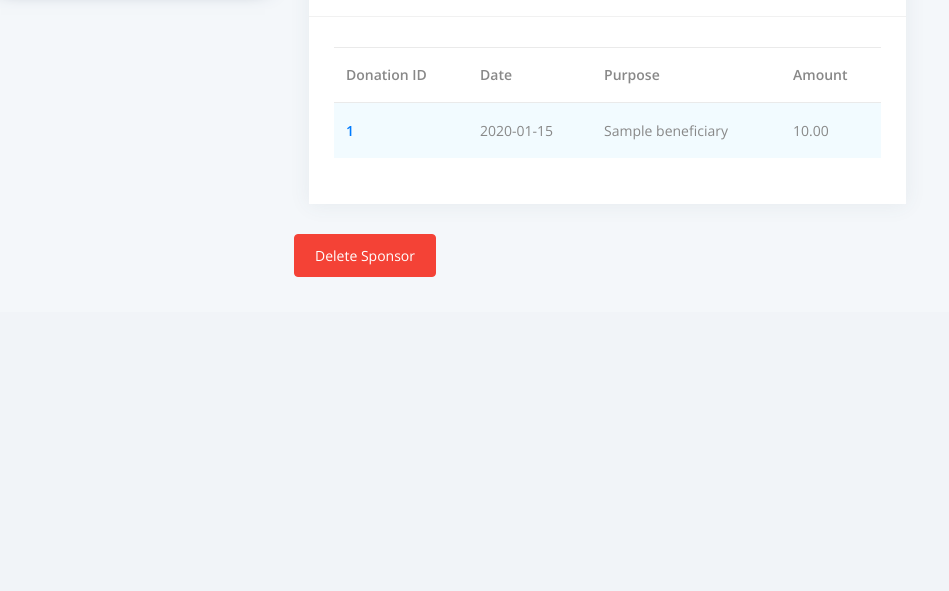
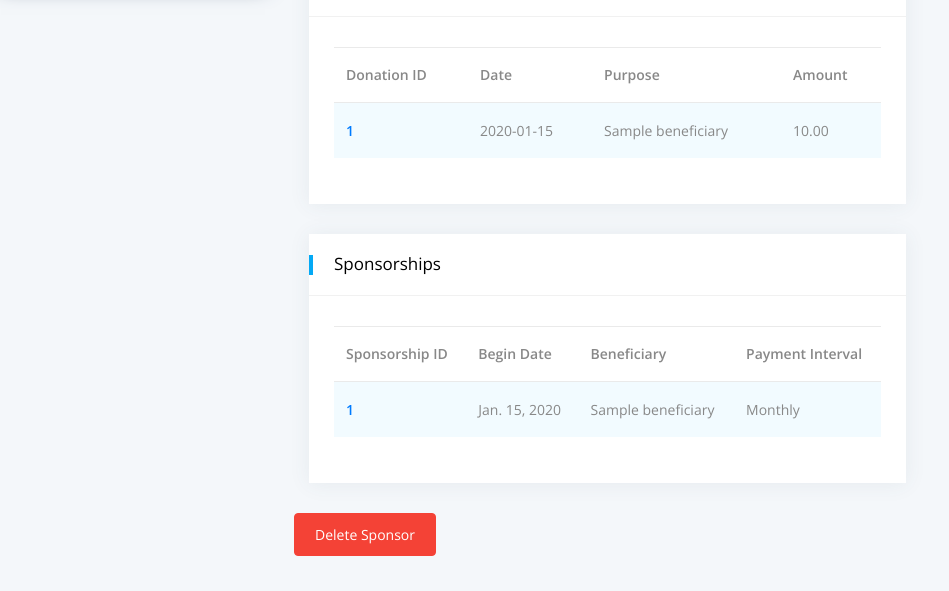
Before and after one commit to Mountain-of-Hope/advocate, a Django app: page /sponsor/1 in a window 1280 px wide. Shown: the part 815-1406 px from the top of the page, without its empty margins (0-949 px from the left). Before the commit the page ends 1092 px from the top, so only its background shows below. Run offline with Django 3.2, Linux system fonts and the light colour scheme; a user stored in the database is signed in; tables that the repository leaves empty hold one stand-in row (values such as "Sample post"); some libraries are stand-ins or nearby versions.

Commit message:
add sponsorship details on sponsor page

```diff
--- a/apps/home/views.py
+++ b/apps/home/views.py
@@ -374,6 +374,7 @@ def Group_Detail(request, id):
 def Sponsor_Detail(request, id):
     donor = Donor.objects.get(id=id)
     template = loader.get_template('home/sponsor.html')
+    sponsorships = Sponsorship.objects.filter(donor=donor)
     donations = Donation.objects.filter(donor=donor)
 
 
@@ -396,6 +397,7 @@ def Sponsor_Detail(request, id):
     context = {
         'sponsor':donor,
         'donations':donations,
+        'sponsorships': sponsorships,
         'form': donorform,
     }
     return HttpResponse(template.render(context, request))
--- a/apps/templates/home/sponsor.html
+++ b/apps/templates/home/sponsor.html
@@ -67,6 +67,48 @@
                                             </div>
                                         </div>
                                     </div>
+                                    <div class="col-xl-12">
+                                        <div class="card">
+                                            <div class="card-header">
+                                                <h5>Sponsorships</h5>
+                                            </div>
+                                            <div class="card-block table-border-style">
+                                                <div class="table-responsive">
+                                                    <table class="table table-striped">
+                                                        <thead>
+                                                            <tr>
+                                                                <th>Sponsorship ID</th>
+                                                                <th>Begin Date</th>
+                                                                <th>Beneficiary</th>
+                                                                <th>Payment Interval</th>
+                                                            </tr>
+                                                        </thead>
+                                                        <tbody>
+
+                                                            {% for sponsorship in sponsorships %}
+                                                                <tr>
+                                                                    <th scope="row"><a href="../sponsorship/{{sponsorship.id}}">{{sponsorship.id}}</a></th>
+                                                                    <td>{{sponsorship.begin_date}}</td>
+                                                                    <td>{{sponsorship.beneficiary}}</td>
+                                                                    {% if sponsorship.payment_interval == 1 %}
+                                                                        <td>Monthly</td>
+                                                                    {% elif sponsorship.payment_interval == 3 %}
+                                                                        <td>Quarterly</td>
+                                                                     {% elif sponsorship.payment_interval == 6 %}
+                                                                        <td>Biannual</td>
+                                                                    {% elif sponsorship.payment_interval == 12 %}
+                                                                        <td>Yearly</td>
+                                                                     {%endif%}
+
+                                                                </tr>
+                                                            {% endfor %}
+
+                                                        </tbody>
+                                                    </table>
+                                                </div>
+                                            </div>
+                                        </div>
+                                    </div>
 
 
                                     <button type="button" class="btn btn-danger" title="" data-toggle="modal" data-original-title="Delete this sponsor" data-target="#sponsorModal" aria-describedby="Delete this sponsor">Delete Sponsor</button>
```
